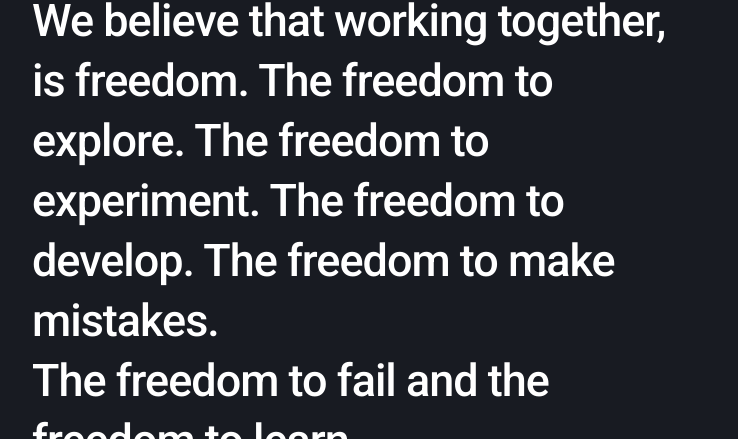
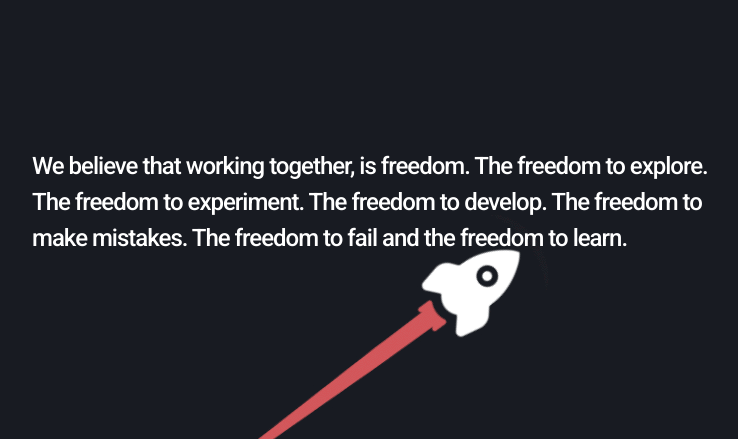
Before and after one commit to spacesuite/spacesuite.github.io, a Gatsby site: page / in a window 1280 px wide. Shown: the part 172-611 px from the top of the page, without its empty margins (96-834 px from the left). Built offline with nearby package versions, Linux system fonts and the light colour scheme; Gatsby itself is replaced by a stand-in of ours.

Commit message:
Added background image

```diff
--- a/src/pages/index.js
+++ b/src/pages/index.js
@@ -16,7 +16,7 @@
         </div>
 
         <div className="bio">
-          <p>We believe that working together, is freedom. The freedom to explore. The freedom to experiment. The freedom to develop. The freedom to make mistakes. <br/>The freedom to fail and the freedom to learn.</p>
+          <p>We believe that working together, is freedom. The freedom to explore. The freedom to experiment. The freedom to develop. The freedom to make mistakes. The freedom to fail and the freedom to learn.</p>
         </div>
 
         <div className="network">
--- a/src/scss/content.scss
+++ b/src/scss/content.scss
@@ -65,15 +65,18 @@
     margin-bottom: 28px;
     color: $color-text;
 
-    @media (max-width: $bp-tablet ) {
-      font-size: 32px;
-      line-height: 40px;
-    }
+    font-size: 24px;
+    line-height: 36px;
 
-    @media (max-width: $bp-mobile ) {
-      font-size: 21px;
-      line-height: 28px;
-    }
+    // @media (max-width: $bp-tablet ) {
+    //   font-size: 32px;
+    //   line-height: 40px;
+    // }
+
+    // @media (max-width: $bp-mobile ) {
+    //   font-size: 21px;
+    //   line-height: 28px;
+    // }
 
   }
 
@@ -95,11 +98,16 @@
 
     .content {
       height: 80vh;
-    display: flex;
+      display: flex;
       flex-direction: column;
+      background: url(../images/rocket.png) no-repeat fixed;
+      background-position: center;
+      // background-size: 100%;
 
     @media (max-width: $bp-mobile ) {
       height: 90vh; // as padding now 5vh 5vw
+      background-size: 100%;
+      background-position: top;
     }
 
   }
```
